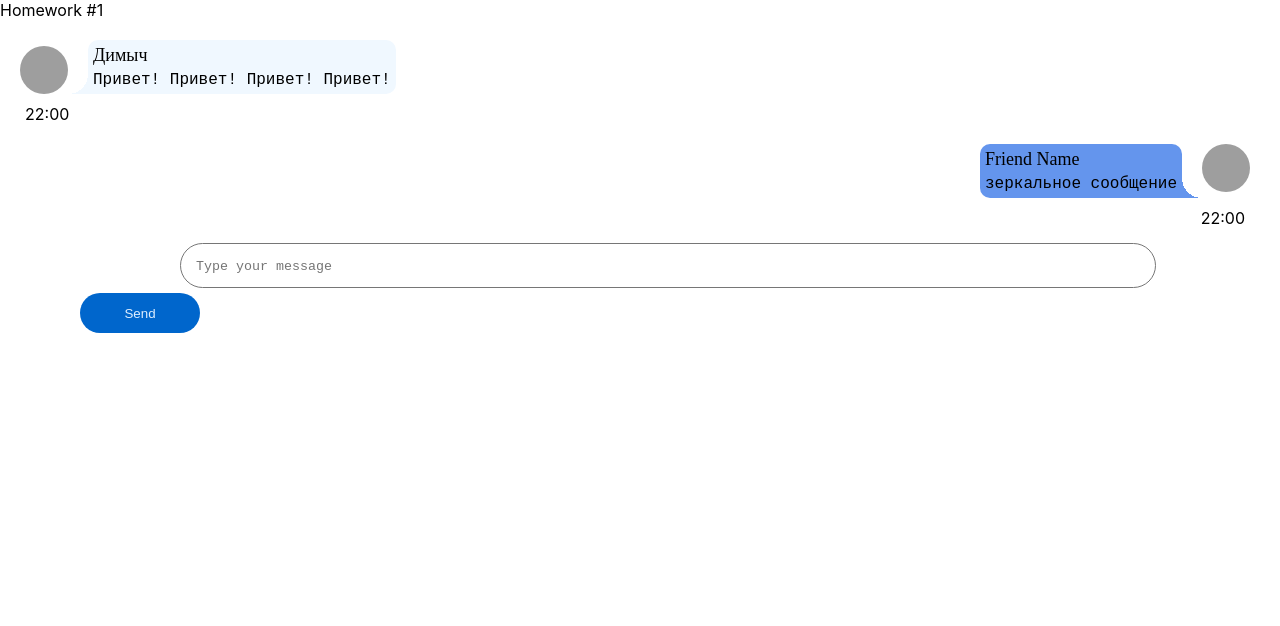
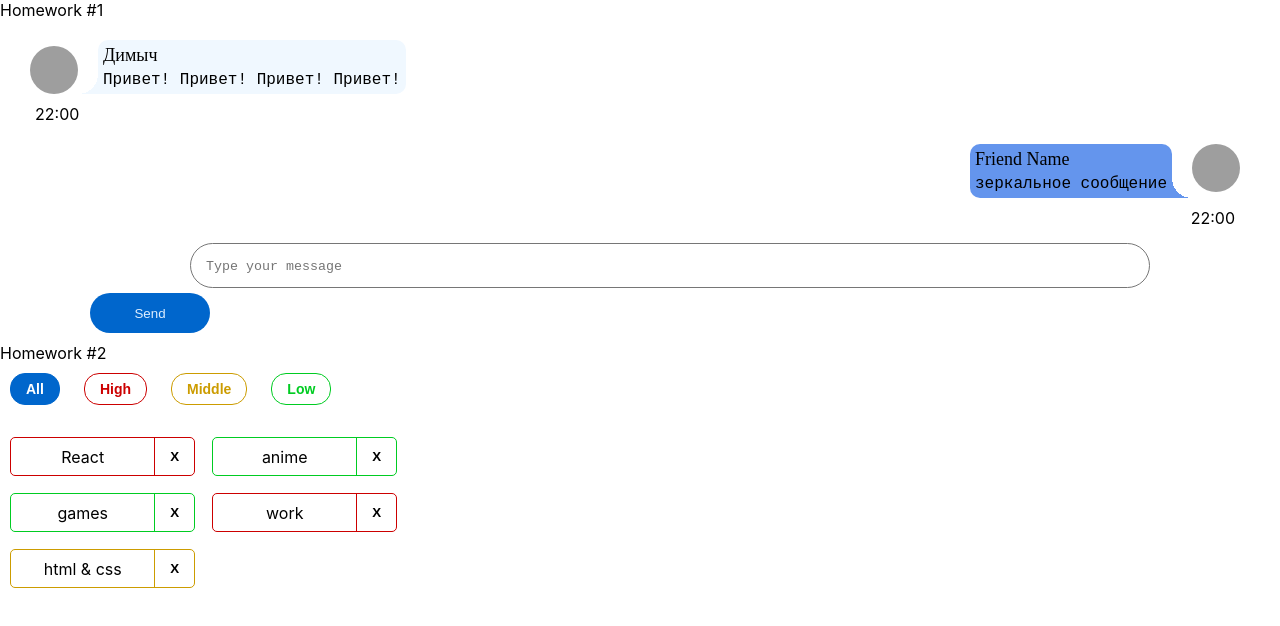
Before and after one commit to TommySheully/hws2-master, a React (Create React App) app: page / in a window 1280 px wide. Shown: the top 626 px of the page. Built offline with nearby package versions, Linux system fonts and the light colour scheme; grey boxes are pictures that could not be loaded.

Commit message:
yarn work

```diff
--- a/src/s1-main/App.module.css
+++ b/src/s1-main/App.module.css
@@ -3,7 +3,7 @@
 }
 
 .hw {
-
+margin: 10px;
 }
 
 .hwTitle {
--- a/src/s1-main/App.tsx
+++ b/src/s1-main/App.tsx
@@ -8,7 +8,7 @@ function App() {
         <div className={s.App}>
             <HW1/>
             {/*раскомментировать по ходу выполнения*/}
-            {/*<HW2/>*/}
+            <HW2/>
             {/*<HW3/>*/}
             {/*<HW4/>*/}
 
--- a/src/s2-homeworks/hw02/HW2.tsx
+++ b/src/s2-homeworks/hw02/HW2.tsx
@@ -17,16 +17,16 @@ import s2 from '../../s1-main/App.module.css'
 * */
 
 // types
-export type AffairPriorityType = any // need to fix any
+export type AffairPriorityType = 'high' | 'low' | 'middle' // need to fix any
 export type AffairType = {
-    _id: any // need to fix any
-    name: any // need to fix any
+    _id: number // need to fix any
+    name: string // need to fix any
     priority: AffairPriorityType
 }
 export type FilterType = 'all' | AffairPriorityType
 
 // constants
-const defaultAffairs: any = [ // need to fix any
+const defaultAffairs: Array<AffairType> = [ // need to fix any
     {_id: 1, name: 'React', priority: 'high'}, // студенты могут изменить содержимое name и количество элементов в массиве, ...priority не менять!
     {_id: 2, name: 'anime', priority: 'low'},
     {_id: 3, name: 'games', priority: 'low'},
@@ -35,14 +35,16 @@ const defaultAffairs: any = [ // need to fix any
 ]
 
 // pure helper functions
-export const filterAffairs = (affairs: any, filter: any): any => { // need to fix any
+export const filterAffairs = (affairs: Array<AffairType>, filter: FilterType): Array<AffairType> => { // need to fix any
+    if (filter === 'high') return affairs.filter(affairs => affairs.priority === 'high')
+    else if (filter === 'middle') return affairs.filter(affairs => affairs.priority === 'middle')
+    else if (filter === 'low') return affairs.filter(affairs => affairs.priority === 'low')
+    // need to fix
+    else return affairs
+}
 
-
-    return affairs // need to fix
-}
-export const deleteAffair = (affairs: any, _id: any): any => { // need to fix any
-
-    return affairs // need to fix
+export const deleteAffair = (affairs: Array<AffairType>, _id: number): Array<AffairType> => { // need to fix any
+    return affairs.filter(affairs => affairs._id !== _id) // need to fix
 }
 
 function HW2() {
@@ -50,9 +52,7 @@ function HW2() {
     const [filter, setFilter] = useState<FilterType>('all')
 
     const filteredAffairs = filterAffairs(affairs, filter)
-    const deleteAffairCallback = (_id: any) => { // need to fix any
-        // need to fix
-    }
+    const deleteAffairCallback = (_id: number) => setAffairs(deleteAffair(affairs, _id))
 
     return (
         <div id={'hw2'}>
--- a/src/s2-homeworks/hw02/affairs/Affairs.module.css
+++ b/src/s2-homeworks/hw02/affairs/Affairs.module.css
@@ -42,6 +42,11 @@
     color: white;
 }
 
+.button:hover {
+    text-decoration: underline;
+    text-decoration-color: blueviolet;
+}
+
 .active {
     background: var(--color);
     color: white;
--- a/src/s2-homeworks/hw02/affairs/Affairs.tsx
+++ b/src/s2-homeworks/hw02/affairs/Affairs.tsx
@@ -4,24 +4,24 @@ import {AffairType, FilterType} from '../HW2'
 import s from './Affairs.module.css'
 
 type AffairsPropsType = {
-    data: any // need to fix any
-    setFilter: any
-    deleteAffairCallback: any
+    data: Array<AffairType>,
+    setFilter: (filter: FilterType) => void,
+    deleteAffairCallback: (_id: number) => void,
     filter: FilterType
 }
 
 function Affairs(props: AffairsPropsType) {
     const setAll = () => {
-        // need to fix
-    }
+        props.setFilter("all")
+    } // need to fix
     const setHigh = () => {
-        // need to fix
+        props.setFilter('high')
     }
     const setMiddle = () => {
-        // need to fix
+        props.setFilter('middle')
     }
     const setLow = () => {
-        // need to fix
+        props.setFilter('low')
     }
 
     const cnAll = s.button + ' ' + s.all + (props.filter === 'all' ? ' ' + s.active : '')
--- a/src/s2-homeworks/hw02/affairs/affair/Affair.module.css
+++ b/src/s2-homeworks/hw02/affairs/affair/Affair.module.css
@@ -29,3 +29,8 @@
     font-weight: 900;
     cursor: pointer;
 }
+
+.closeButton:hover {
+    text-shadow: 0 0 5px blueviolet;
+
+}
--- a/src/s2-homeworks/hw02/affairs/affair/Affair.tsx
+++ b/src/s2-homeworks/hw02/affairs/affair/Affair.tsx
@@ -5,12 +5,14 @@ import s2 from '../Affairs.module.css'
 
 type AffairPropsType = {
     // key не нужно типизировать
-    affair: AffairType
-    deleteAffairCallback: any // need to fix any
+    affair: AffairType, // need to fix any
+    deleteAffairCallback: (affairId: number) => void, // need to fix any
 }
 
 function Affair(props: AffairPropsType) {
     const deleteCallback = () => {
+        props.deleteAffairCallback(props.affair._id)
+        console.log(props.affair._id)
         // need to fix
     }
 
@@ -25,7 +27,7 @@ function Affair(props: AffairPropsType) {
         >
             <div id={'hw2-name-' + props.affair._id} className={nameClass}>
                 {/*создаёт студент*/}
-
+                {props.affair.name}
                 {/**/}
             </div>
             <div id={'hw2-priority-' + props.affair._id} hidden>
@@ -38,7 +40,7 @@ function Affair(props: AffairPropsType) {
                 id={'hw2-button-delete-' + props.affair._id}
                 className={buttonClass}
                 // need to fix
-
+                onClick={deleteCallback}
             >
                 {/*текст кнопки могут изменить студенты*/}
                 X
```
Also changed, not shown: 11 other files (tests, documents, lock files or other folders).
